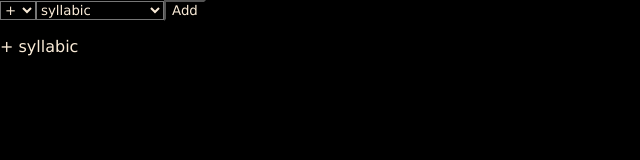
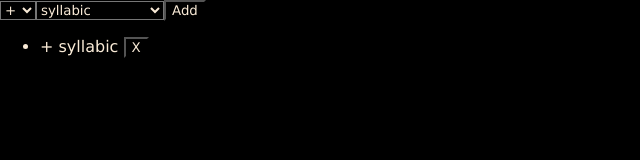
Before and after one commit to MarcinFort/phon_processor, a React (Create React App) app: page / in a window 1280 px wide. Both pictures are taken after a click on the button "Add". Shown: the top 160 px of the page, without its empty margins (0-640 px from the left). Built offline with nearby package versions, Linux system fonts and the light colour scheme.

Commit message:
Add Feature and RemoveFeature components

```diff
--- /dev/null
+++ b/src/Feature.js
@@ -0,0 +1,12 @@
+import React from 'react';
+import { RemoveFeature } from './RemoveFeature';
+
+export class Feature extends React.Component {
+
+    render() {
+        return(
+            <li>{this.props.value} {this.props.feature} <RemoveFeature feature={this.props.feature} removeFeature={this.props.removeFeature}/></li>
+        )
+    }
+
+}
--- /dev/null
+++ b/src/RemoveFeature.js
@@ -0,0 +1,16 @@
+import React from 'react';
+
+export class RemoveFeature extends React.Component {
+
+    componentDidMount() {
+        console.log(this.props.removeFeature);
+    }
+
+    handleClick() {
+        this.props.removeFeature(this.props.feature);
+    }
+
+    render() {
+        return <button onClick={this.handleClick.bind(this)}>X</button>
+    }
+}
--- a/src/SegmentDiv.js
+++ b/src/SegmentDiv.js
@@ -31,6 +31,14 @@ export class SegmentDiv extends React.Component {
         }))
     }
 
+    removeFeature(feature) {
+        let currentFeatures = Object.assign({}, this.state.features);
+        delete currentFeatures[feature];
+        this.setState({
+            features: currentFeatures
+        });
+    }
+
     render() {
 
         return (
@@ -38,7 +46,7 @@ export class SegmentDiv extends React.Component {
                 <ValuePicker updateCurrentValue={this.updateCurrentValue.bind(this)}/>
                 <FeaturePicker updateCurrentFeature={this.updateCurrentFeature.bind(this)}/>
                 <AddFeatureButton addFeature={this.addFeature.bind(this)}/>
-                <SegmentWindow features={this.state.features}/>
+                <SegmentWindow features={this.state.features} removeFeature={this.removeFeature.bind(this)}/>
             </div>
         )
     }
--- a/src/SegmentWindow.js
+++ b/src/SegmentWindow.js
@@ -1,16 +1,23 @@
 import React from 'react';
+import { Feature } from './Feature'
 
 export class SegmentWindow extends React.Component {
+
+    componentDidMount() {
+        console.log(this.props.removeFeature);
+    }
 
     render() {
 
         return (
             <div>
-                {
-                    Object.keys(this.props.features).map(
-                        key => <p>{this.props.features[key].replace(/alpha/, "α").replace(/beta/, "β")} {key}</p>
-                    )
-                }
+                <ul>
+                    {
+                        Object.keys(this.props.features).map(
+                            key => <Feature value={this.props.features[key].replace(/alpha/, "α").replace(/beta/, "β")} feature={key} removeFeature={this.props.removeFeature}/>
+                        )
+                    }
+                </ul>
             </div>
         )
     }
```
